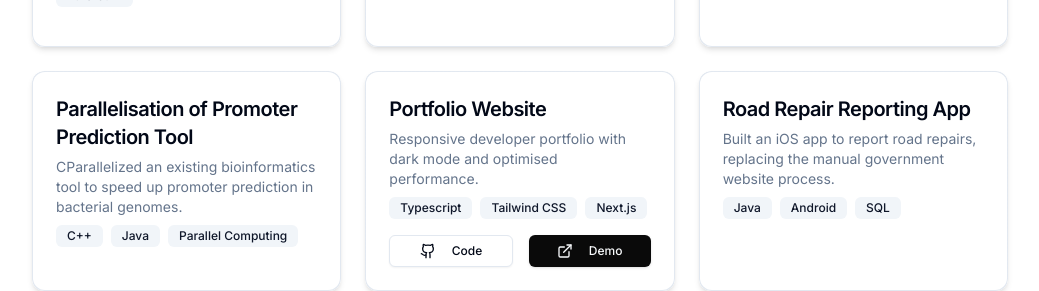
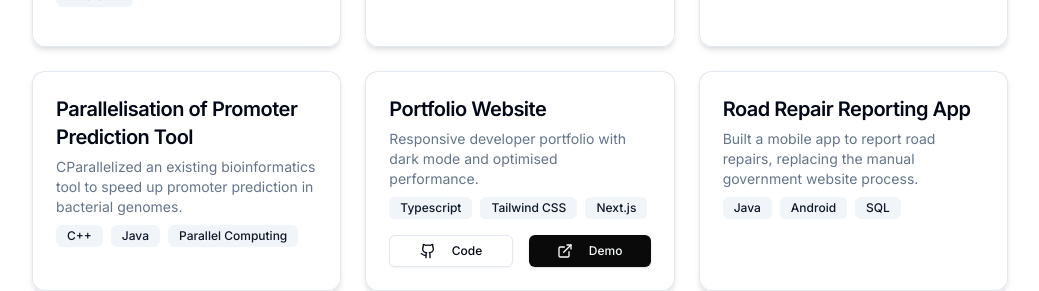
Before and after one commit to jadennguyen04/PortfolioWebsite, a Next.js app in the folder website/: page / in a window 1280 px wide. Shown: the part 1740-2031 px from the top of the page, without its empty margins (120-1159 px from the left). Built offline with nearby package versions, Linux system fonts and the light colour scheme.

Commit message:
fixed typo

```diff
--- a/website/components/projects-section.tsx
+++ b/website/components/projects-section.tsx
@@ -62,7 +62,7 @@ const projects = [
   },
   {
     title: "Road Repair Reporting App",
-    description: "Built an iOS app to report road repairs, replacing the manual government website process.",
+    description: "Built a mobile app to report road repairs, replacing the manual government website process.",
     image: "/placeholder.svg?height=400&width=600",
     tags: ["Java", "Android", "SQL"],
     demoLink: "#",
```
